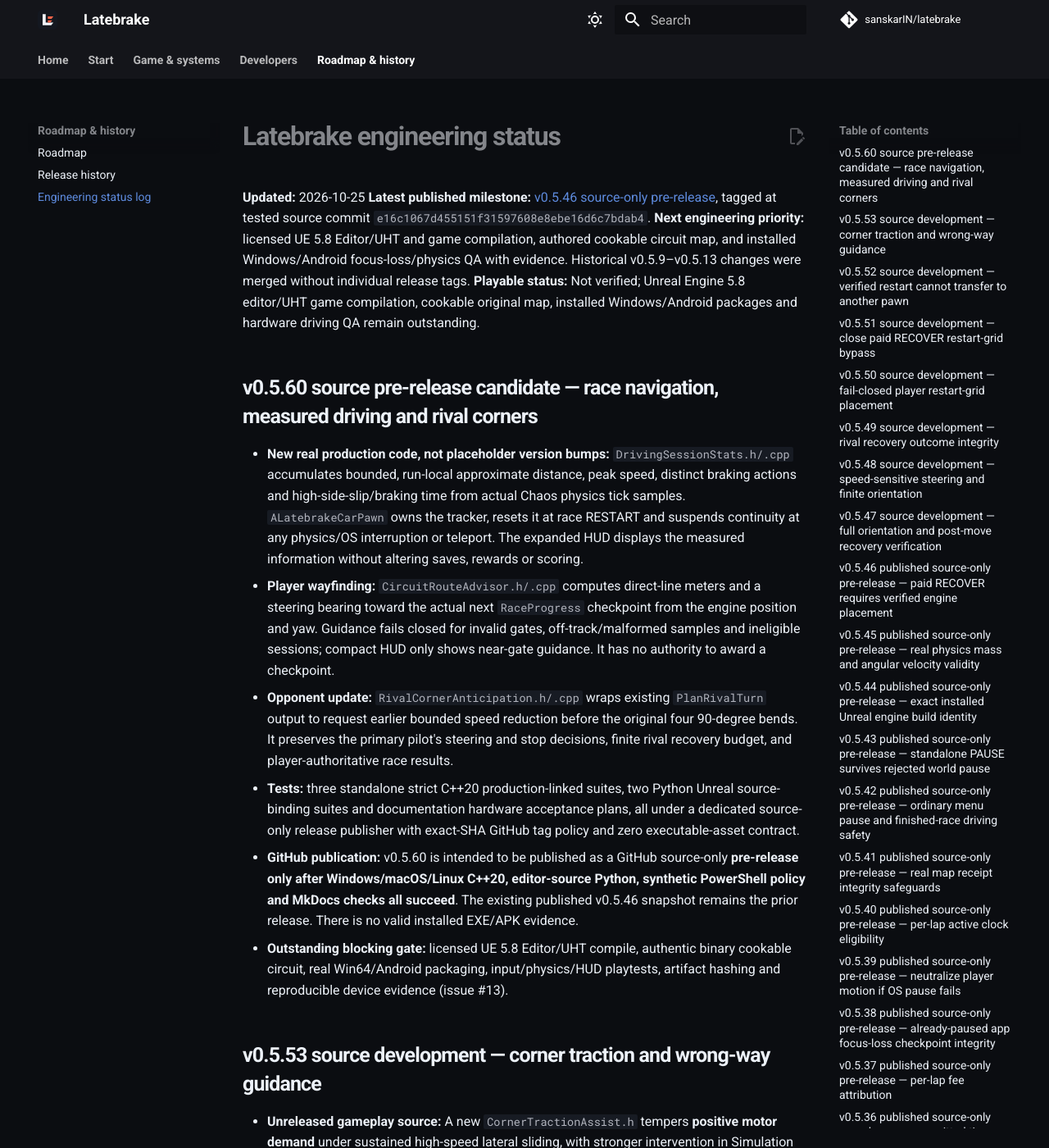
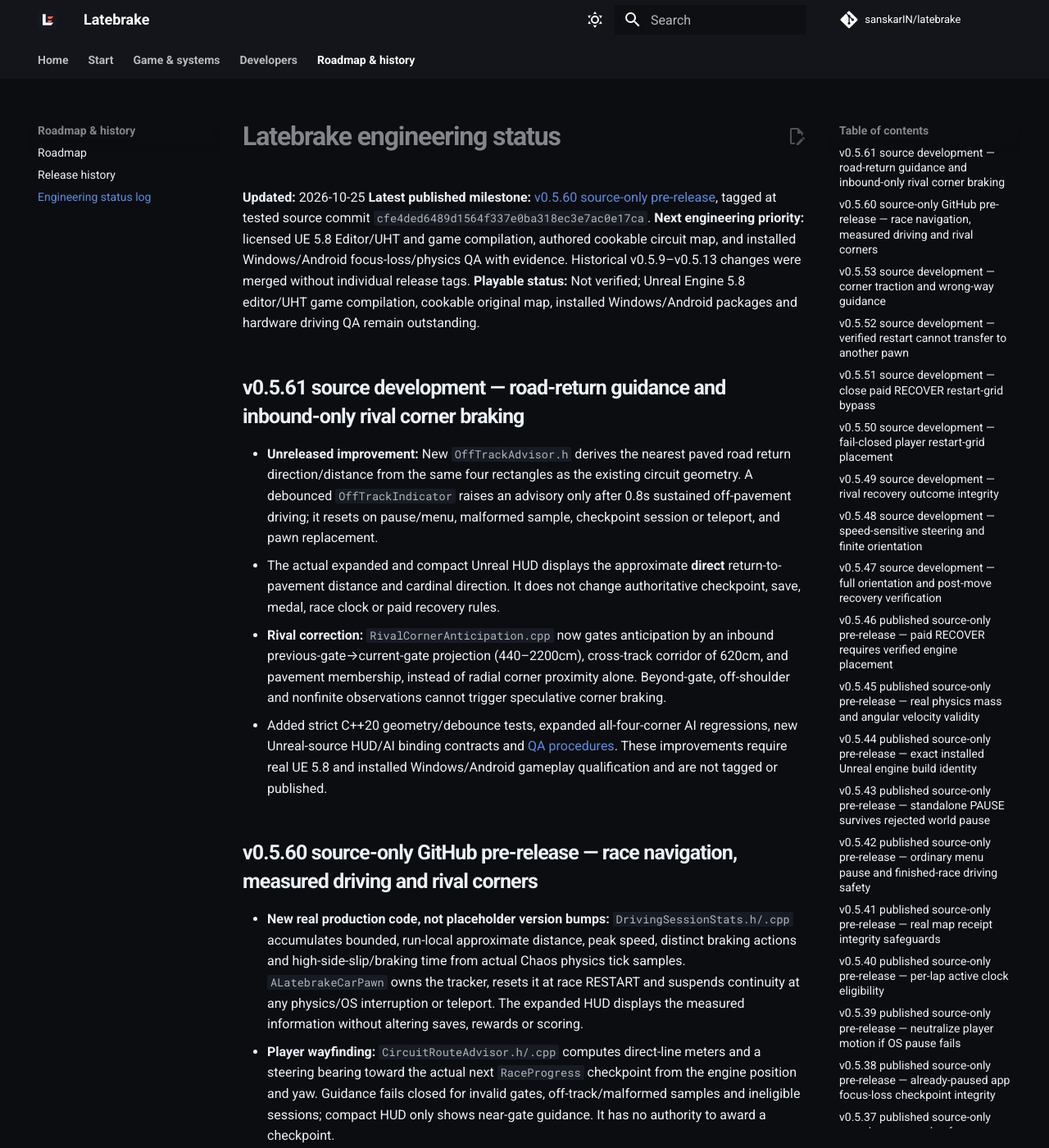
Before and after one commit to sanskarIN/latebrake, an MkDocs documentation site: the page built from docs/STATUS.md, in a window 1280 px wide and 1400 px high. Shown: the whole window at 82% size. Built offline with MkDocs 1.6.1 and Material for MkDocs 9.7.7, drawn with Linux system fonts in a browser that asks for light colours; comment, search, counter and statistics services are not loaded.

Commit message:
docs(status): update published milestone and v0.5.61 engineering scope

```diff
--- a/docs/STATUS.md
+++ b/docs/STATUS.md
@@ -1,11 +1,18 @@
 # Latebrake engineering status
 
 **Updated:** 2026-10-25
-**Latest published milestone:** [v0.5.46 source-only pre-release](https://github.com/sanskarIN/latebrake/releases/tag/v0.5.46), tagged at tested source commit `e16c1067d455151f31597608e8ebe16d6c7bdab4`.
+**Latest published milestone:** [v0.5.60 source-only pre-release](https://github.com/sanskarIN/latebrake/releases/tag/v0.5.60), tagged at tested source commit `cfe4ded6489d1564f337e0ba318ec3e7ac0e17ca`.
 **Next engineering priority:** licensed UE 5.8 Editor/UHT and game compilation, authored cookable circuit map, and installed Windows/Android focus-loss/physics QA with evidence. Historical v0.5.9–v0.5.13 changes were merged without individual release tags.
 **Playable status:** Not verified; Unreal Engine 5.8 editor/UHT game compilation, cookable original map, installed Windows/Android packages and hardware driving QA remain outstanding.
 
-## v0.5.60 source pre-release candidate — race navigation, measured driving and rival corners
+## v0.5.61 source development — road-return guidance and inbound-only rival corner braking
+
+- **Unreleased improvement:** New `OffTrackAdvisor.h` derives the nearest paved road return direction/distance from the same four rectangles as the existing circuit geometry. A debounced `OffTrackIndicator` raises an advisory only after 0.8s sustained off-pavement driving; it resets on pause/menu, malformed sample, checkpoint session or teleport, and pawn replacement.
+- The actual expanded and compact Unreal HUD displays the approximate **direct** return-to-pavement distance and cardinal direction. It does not change authoritative checkpoint, save, medal, race clock or paid recovery rules.
+- **Rival correction:** `RivalCornerAnticipation.cpp` now gates anticipation by an inbound previous-gate→current-gate projection (440–2200cm), cross-track corridor of 620cm, and pavement membership, instead of radial corner proximity alone. Beyond-gate, off-shoulder and nonfinite observations cannot trigger speculative corner braking.
+- Added strict C++20 geometry/debounce tests, expanded all-four-corner AI regressions, new Unreal-source HUD/AI binding contracts and [QA procedures](OFF_TRACK_AND_RIVAL_APPROACH_QA.md). These improvements require real UE 5.8 and installed Windows/Android gameplay qualification and are not tagged or published.
+
+## v0.5.60 source-only GitHub pre-release — race navigation, measured driving and rival corners
 
 - **New real production code, not placeholder version bumps:** `DrivingSessionStats.h/.cpp` accumulates bounded, run-local approximate distance, peak speed, distinct braking actions and high-side-slip/braking time from actual Chaos physics tick samples. `ALatebrakeCarPawn` owns the tracker, resets it at race RESTART and suspends continuity at any physics/OS interruption or teleport. The expanded HUD displays the measured information without altering saves, rewards or scoring.
 - **Player wayfinding:** `CircuitRouteAdvisor.h/.cpp` computes direct-line meters and a steering bearing toward the actual next `RaceProgress` checkpoint from the engine position and yaw. Guidance fails closed for invalid gates, off-track/malformed samples and ineligible sessions; compact HUD only shows near-gate guidance. It has no authority to award a checkpoint.
```
